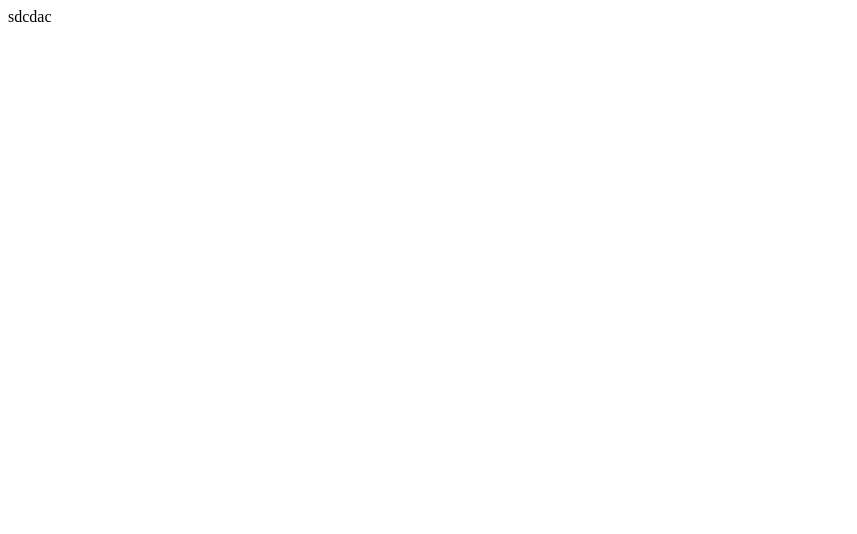
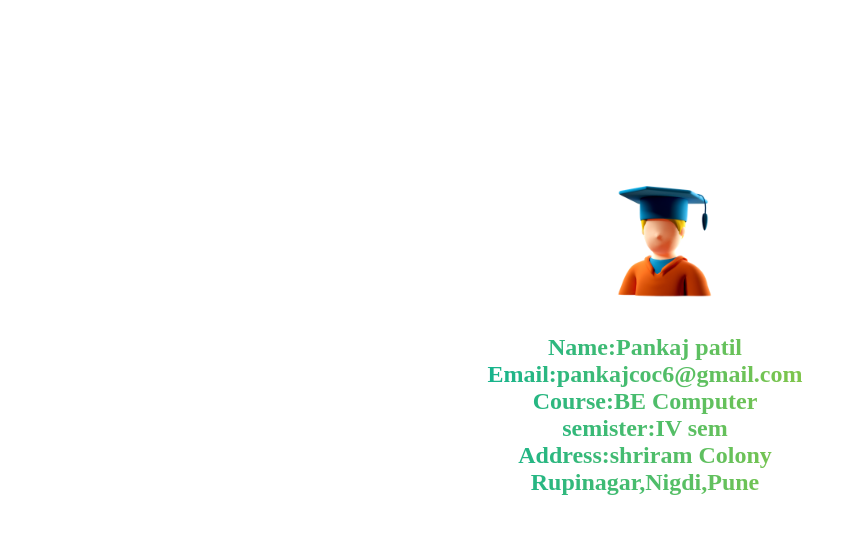
Before and after one commit to Pankajpatil555/student_mgmt, a plain HTML site: page profile.html in a window 1280 px wide. Shown: the whole page, without its empty margins (0-857 px from the left). Drawn offline with Linux system fonts and the light colour scheme.

Commit message:
dashboard
dashboard design

```diff
--- a/profile.html
+++ b/profile.html
@@ -1 +1,24 @@
-sdcdac
+<!DOCTYPE html>
+<html lang="en">
+<head>
+    <meta charset="UTF-8">
+    <meta http-equiv="X-UA-Compatible" content="IE=edge">
+    <meta name="viewport" content="width=device-width, initial-scale=1.0">
+    <title>profile</title>
+    <link rel="stylesheet" href="style.css">
+    <link rel="stylesheet" href="https://cdnjs.cloudflare.com/ajax/libs/font-awesome/4.7.0/css/font-awesome.min.css">
+</head>
+<body>
+    <div class="box-profile">
+        <img src="std.png" alt="">
+        <h2>Name:Pankaj patil</h2>
+        <h2>Email:pankajcoc6@gmail.com</h2>
+        <h2>Course:BE Computer</h2>
+        <h2>semister:IV sem</h2>
+        <h2>Address:shriram Colony Rupinagar,Nigdi,Pune </h2>
+
+
+
+    </div>
+</body>
+</html>
--- a/style.css
+++ b/style.css
@@ -100,6 +100,7 @@ input[type="text"]:hover{
 }
 label{
     color: antiquewhite;
+    text-align: center;
 }
 /* dashboard ************************************************************************** */
    *{
@@ -138,3 +139,25 @@ label{
         font-size: 25px;
         border-bottom: 2px solid white;
     }
+    iframe{
+        background-image: linear-gradient(to right, #0f0c29, #302b63, #24243e);
+       margin-left: 130px;
+        border: 5px solid black;
+    }
+    .box-profile{
+
+        position: relative;left: 420px;top: 150px;
+        width: 450px;
+
+        text-align: center;
+
+    }
+    .box-profile img{
+        width: 180px;
+        height: 180px;
+        position:relative;left: 10px;
+
+    }
+    .box-profile h2{
+        color: #000;
+    }
```
Also changed, not shown: dashbord.html (+2 -19 lines).
